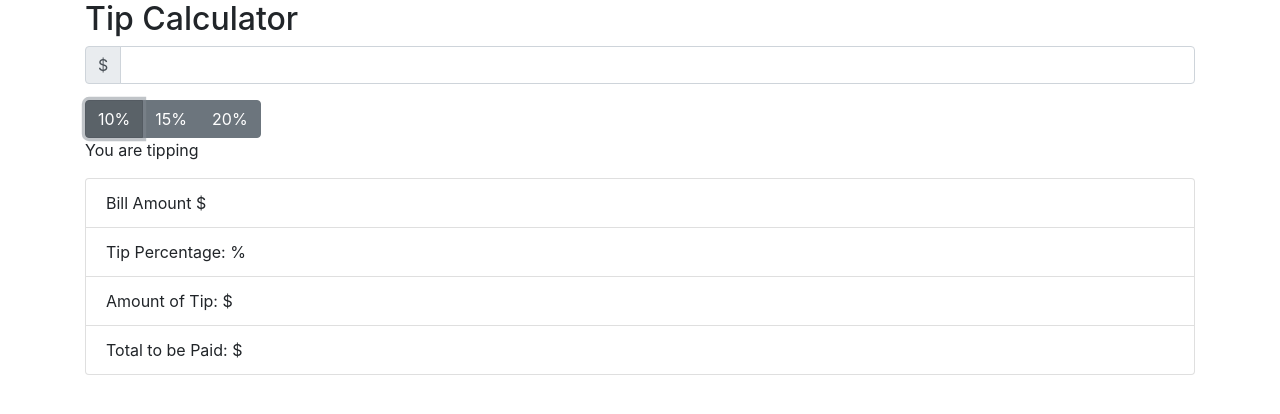
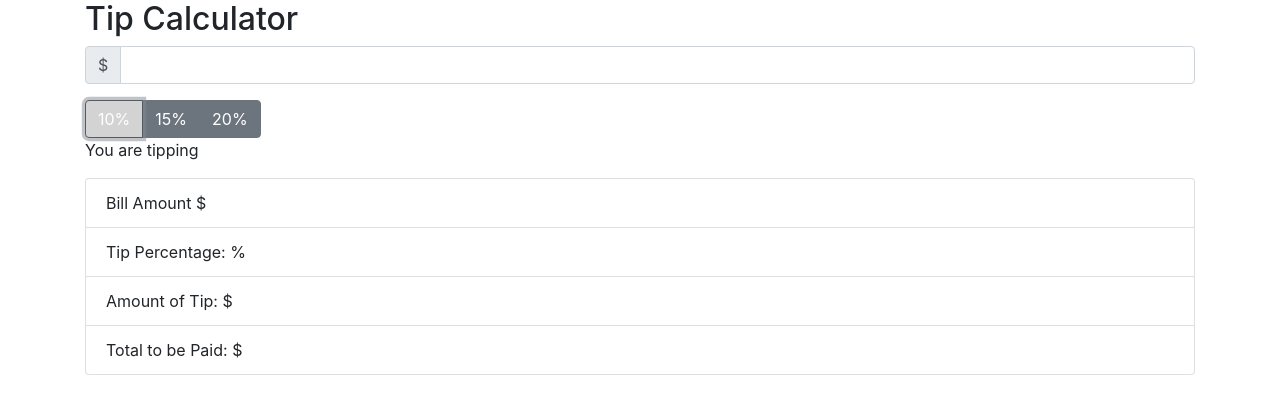
Before and after one commit to basicPrototype/few100-lab, a website built with webpack: page src/index.html in a window 1280 px wide. Both pictures are taken after a click on the button "10%". Built offline with nearby package versions, Linux system fonts and the light colour scheme.

Commit message:
updates to button handling, input box highlighting

```diff
--- a/src/index.ts
+++ b/src/index.ts
@@ -28,6 +28,11 @@ function handleTipButtonClick() {
     tipButtons.forEach(btn => {
         if (btn === this) {
             that.removeEventListener('click', handleTipButtonClick);
+            that.classList.add('tipClicked');
+        } else {
+            // https://stackoverflow.com/a/47337711 gave me permission
+            btn.addEventListener('click', handleTipButtonClick);
+            btn.classList.remove('tipClicked');
         }
     });
 
--- a/src/styles.css
+++ b/src/styles.css
@@ -6,3 +6,18 @@ h1 {
     border-style: solid;
     border-color: red;
 }
+
+.inputError:focus {
+    border-style: solid;
+    border-color: red;
+}
+
+.tipClicked:focus {
+    background-color: lightgrey;
+
+}
+
+.tipClicked {
+    background-color: lightgrey;
+
+}
```
Also changed, not shown: src/index.html (+1 -0 lines).
